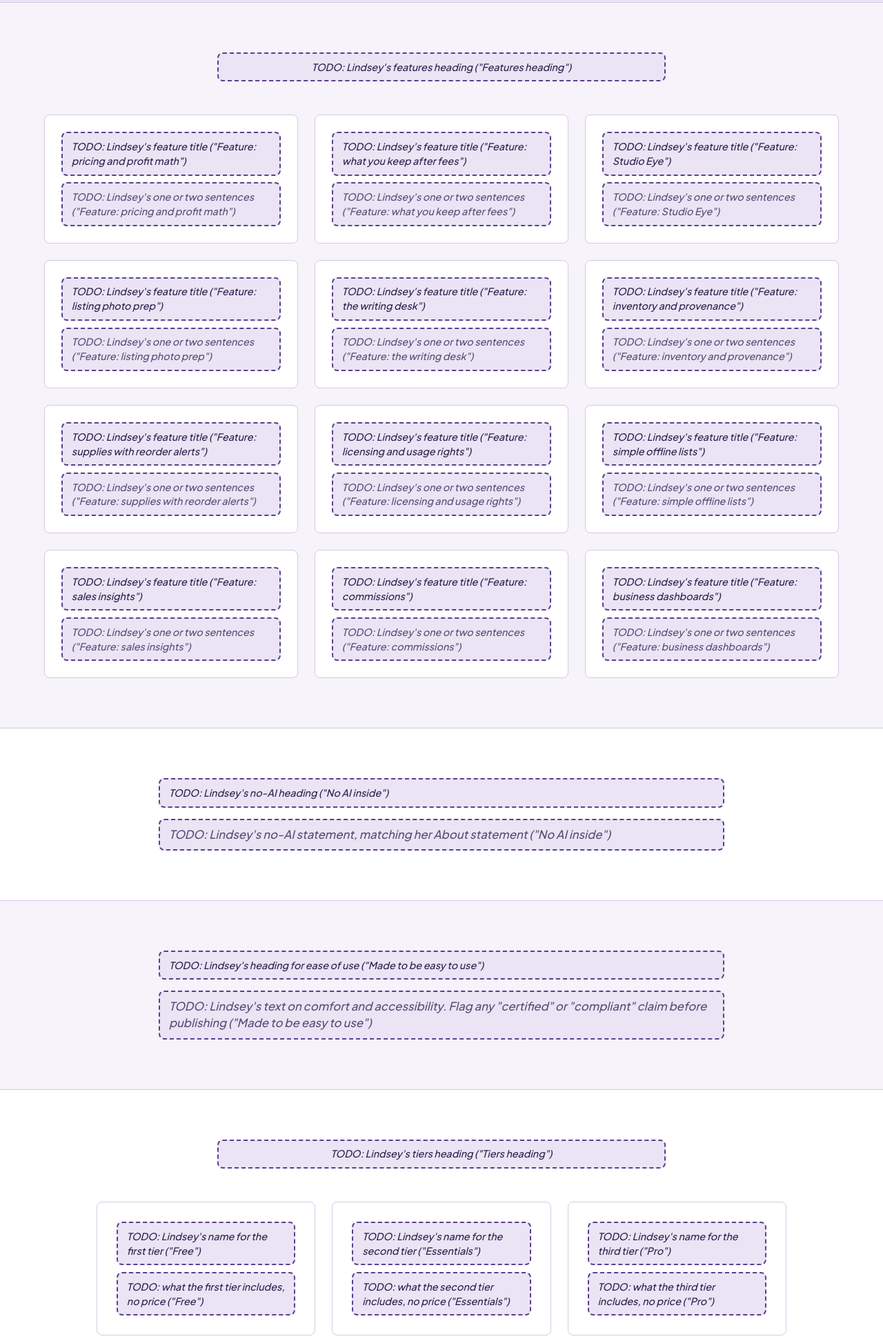
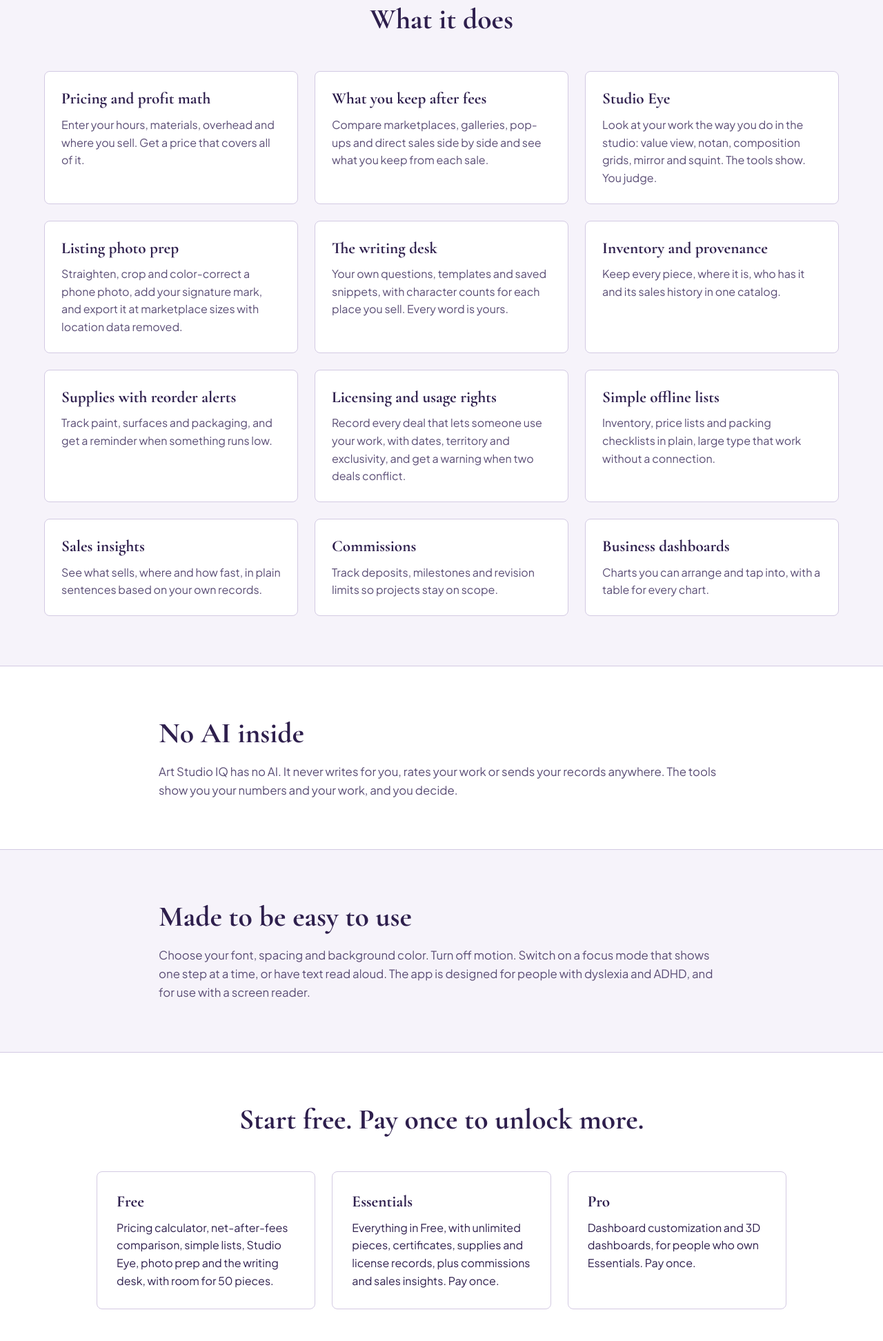
Before and after one commit to Lucy-Labs-Media/void-bloom-art-studio, a plain HTML site: page art-studio-iq/index.html in a window 1280 px wide. Shown: the part 853-2797 px from the top of the page at 69% size. Drawn offline with nearby package versions, Linux system fonts and the light colour scheme.

Commit message:
Add files via upload

```diff
--- a/art-studio-iq/index.html
+++ b/art-studio-iq/index.html
@@ -37,13 +37,13 @@
 
   <meta charset="UTF-8" />
   <meta name="viewport" content="width=device-width, initial-scale=1.0" />
-  <!-- TODO: title and description come from Lindsey's file (site-copy/art-studio-iq.md, "Page title" and "Page description"). -->
-  <title>TODO: Art Studio IQ page title | Void Bloom Art Studio</title>
-  <meta name="description" content="TODO: Lindsey's page description" />
+  <!-- DRAFT wording (Nov 26, 2026). Lindsey approves or rewrites it in site-copy/art-studio-iq.md. -->
+  <title>Art Studio IQ: price your work and track your studio | Void Bloom Art Studio</title>
+  <meta name="description" content="An Android app for working artists: price your work, see what you keep after fees, and track pieces, supplies and certificates. No AI. Pay once." />
   <link rel="canonical" href="https://lucy-labs-media.github.io/void-bloom-art-studio/art-studio-iq/" />
   <meta name="color-scheme" content="light dark" />
-  <meta property="og:title" content="TODO: Art Studio IQ page title" />
-  <meta property="og:description" content="TODO: Lindsey's page description" />
+  <meta property="og:title" content="Art Studio IQ: price your work and track your studio" />
+  <meta property="og:description" content="An Android app for working artists: price your work, see what you keep after fees, and track pieces, supplies and certificates. No AI. Pay once." />
   <meta property="og:image" content="https://lucy-labs-media.github.io/void-bloom-art-studio/assets/hero-featured.jpg" />
   <meta property="og:url" content="https://lucy-labs-media.github.io/void-bloom-art-studio/art-studio-iq/" />
   <meta property="og:type" content="website" />
@@ -73,25 +73,25 @@
   <main id="main-content">
 
     <!--
-      Every visitor-facing sentence on this page is Lindsey's, from site-copy/art-studio-iq.md.
-      Replace each .todo box with her exact text. Do not write, reword or shorten it.
-      No prices, ratings, download counts or release dates anywhere on this page.
+      DRAFT WORDING (Nov 26, 2026). The text on this page is a draft that Lindsey approves or rewrites in her own words
+      (site-copy/art-studio-iq.md); the plan says every visitor-facing word is hers. Do not add prices, ratings,
+      download counts or release dates, and do not promise a web app.
       HIDDEN UNTIL THE APP IS IN TESTING: the "built by a working artist" line from her file. Do not render it yet.
-      Form moved up beside the intro (conversion); the content order below follows W2.
+      The form sits beside the intro to catch visitors early; the content order below follows W2.
     -->
 
     <section class="aiq-hero" aria-labelledby="aiq-page-heading">
       <div class="aiq-grid">
         <div class="aiq-copy">
           <span class="status-pill active">Coming Soon</span>
-          <h1 id="aiq-page-heading"><span class="todo">TODO: Lindsey's heading ("Heading")</span></h1>
-          <p class="aiq-lede todo">TODO: Lindsey's short intro ("Intro")</p>
-          <p class="aiq-note todo">TODO: Lindsey's Android and iPhone waitlist line ("Android and iPhone")</p>
+          <h1 id="aiq-page-heading">Know what to charge and what you keep.</h1>
+          <p class="aiq-lede">Art Studio IQ is an app for working artists. It prices your pieces, tracks your inventory and supplies, and shows what you keep after fees. Your records stay on your phone.</p>
+          <p class="aiq-note">It starts on Android. On iPhone? Tell us when you join the list.</p>
         </div>
 
         <div id="beta" class="aiq-card" data-signup>
-          <h2 id="beta-heading" class="form-heading"><span class="todo">TODO: Lindsey's form heading ("Form heading")</span></h2>
-          <p class="form-intro todo">TODO: Lindsey's line above the form ("Form line")</p>
+          <h2 id="beta-heading" class="form-heading">Get the launch email</h2>
+          <p class="form-intro">We'll email you when Art Studio IQ is ready to try.</p>
 
           <form class="signup-form" action="https://api.web3forms.com/submit" method="POST"
                 data-form data-ajax novalidate aria-labelledby="beta-heading">
@@ -143,15 +143,15 @@
 
             <p class="form-status" role="status" aria-live="polite"></p>
             <button type="submit" class="btn primary full-width">Join the list</button>
-            <p class="fine-print todo">TODO: Lindsey's reassurance line under the button ("Reassurance")</p>
+            <p class="fine-print">We use your email only to tell you about Art Studio IQ.</p>
           </form>
 
           <div class="success-box" data-success hidden>
-            <h3 tabindex="-1" data-focus><span class="todo">TODO: Lindsey's thank-you heading ("Thank you heading")</span></h3>
-            <p data-platform="android" class="todo" hidden>TODO: Lindsey's thank-you line for Android users ("Thank you, Android")</p>
-            <p data-platform="iphone" class="todo" hidden>TODO: Lindsey's thank-you line for iPhone users ("Thank you, iPhone")</p>
-            <p data-platform="both" class="todo" hidden>TODO: Lindsey's thank-you line for people with both ("Thank you, both")</p>
-            <p data-platform="" class="todo" hidden>TODO: Lindsey's general thank-you line ("Thank you, general")</p>
+            <h3 tabindex="-1" data-focus>You're on the list.</h3>
+            <p data-platform="android" hidden>Art Studio IQ is built for Android first. We'll email you when it's ready to try.</p>
+            <p data-platform="iphone" hidden>Art Studio IQ starts on Android. Your answer helps us decide what to build for iPhone next, and we'll email you when we know more.</p>
+            <p data-platform="both" hidden>Art Studio IQ starts on Android, so your Android phone is covered. We'll email you when it's ready to try.</p>
+            <p data-platform="" hidden>Thanks for joining. We'll email you when Art Studio IQ is ready to try.</p>
           </div>
         </div>
       </div>
@@ -159,97 +159,97 @@
 
     <section class="section" aria-labelledby="features-heading">
       <div class="section-header">
-        <h2 id="features-heading"><span class="todo">TODO: Lindsey's features heading ("Features heading")</span></h2>
+        <h2 id="features-heading">What it does</h2>
       </div>
       <ul class="aiq-feature-grid">
         <li class="aiq-feature">
-          <h3><span class="todo">TODO: Lindsey's feature title ("Feature: pricing and profit math")</span></h3>
-          <p class="todo">TODO: Lindsey's one or two sentences ("Feature: pricing and profit math")</p>
+          <h3>Pricing and profit math</h3>
+          <p>Enter your hours, materials, overhead and where you sell. Get a price that covers all of it.</p>
         </li>
         <li class="aiq-feature">
-          <h3><span class="todo">TODO: Lindsey's feature title ("Feature: what you keep after fees")</span></h3>
-          <p class="todo">TODO: Lindsey's one or two sentences ("Feature: what you keep after fees")</p>
+          <h3>What you keep after fees</h3>
+          <p>Compare marketplaces, galleries, pop-ups and direct sales side by side and see what you keep from each sale.</p>
         </li>
         <li class="aiq-feature">
-          <h3><span class="todo">TODO: Lindsey's feature title ("Feature: Studio Eye")</span></h3>
-          <p class="todo">TODO: Lindsey's one or two sentences ("Feature: Studio Eye")</p>
+          <h3>Studio Eye</h3>
+          <p>Look at your work the way you do in the studio: value view, notan, composition grids, mirror and squint. The tools show. You judge.</p>
         </li>
         <li class="aiq-feature">
-          <h3><span class="todo">TODO: Lindsey's feature title ("Feature: listing photo prep")</span></h3>
-          <p class="todo">TODO: Lindsey's one or two sentences ("Feature: listing photo prep")</p>
+          <h3>Listing photo prep</h3>
+          <p>Straighten, crop and color-correct a phone photo, add your signature mark, and export it at marketplace sizes with location data removed.</p>
         </li>
         <li class="aiq-feature">
-          <h3><span class="todo">TODO: Lindsey's feature title ("Feature: the writing desk")</span></h3>
-          <p class="todo">TODO: Lindsey's one or two sentences ("Feature: the writing desk")</p>
+          <h3>The writing desk</h3>
+          <p>Your own questions, templates and saved snippets, with character counts for each place you sell. Every word is yours.</p>
         </li>
         <li class="aiq-feature">
-          <h3><span class="todo">TODO: Lindsey's feature title ("Feature: inventory and provenance")</span></h3>
-          <p class="todo">TODO: Lindsey's one or two sentences ("Feature: inventory and provenance")</p>
+          <h3>Inventory and provenance</h3>
+          <p>Keep every piece, where it is, who has it and its sales history in one catalog.</p>
         </li>
         <li class="aiq-feature">
-          <h3><span class="todo">TODO: Lindsey's feature title ("Feature: supplies with reorder alerts")</span></h3>
-          <p class="todo">TODO: Lindsey's one or two sentences ("Feature: supplies with reorder alerts")</p>
+          <h3>Supplies with reorder alerts</h3>
+          <p>Track paint, surfaces and packaging, and get a reminder when something runs low.</p>
         </li>
         <li class="aiq-feature">
-          <h3><span class="todo">TODO: Lindsey's feature title ("Feature: licensing and usage rights")</span></h3>
-          <p class="todo">TODO: Lindsey's one or two sentences ("Feature: licensing and usage rights")</p>
+          <h3>Licensing and usage rights</h3>
+          <p>Record every deal that lets someone use your work, with dates, territory and exclusivity, and get a warning when two deals conflict.</p>
         </li>
         <li class="aiq-feature">
-          <h3><span class="todo">TODO: Lindsey's feature title ("Feature: simple offline lists")</span></h3>
-          <p class="todo">TODO: Lindsey's one or two sentences ("Feature: simple offline lists")</p>
+          <h3>Simple offline lists</h3>
+          <p>Inventory, price lists and packing checklists in plain, large type that work without a connection.</p>
         </li>
         <li class="aiq-feature">
-          <h3><span class="todo">TODO: Lindsey's feature title ("Feature: sales insights")</span></h3>
-          <p class="todo">TODO: Lindsey's one or two sentences ("Feature: sales insights")</p>
+          <h3>Sales insights</h3>
+          <p>See what sells, where and how fast, in plain sentences based on your own records.</p>
         </li>
         <li class="aiq-feature">
-          <h3><span class="todo">TODO: Lindsey's feature title ("Feature: commissions")</span></h3>
-          <p class="todo">TODO: Lindsey's one or two sentences ("Feature: commissions")</p>
+          <h3>Commissions</h3>
+          <p>Track deposits, milestones and revision limits so projects stay on scope.</p>
         </li>
         <li class="aiq-feature">
-          <h3><span class="todo">TODO: Lindsey's feature title ("Feature: business dashboards")</span></h3>
-          <p class="todo">TODO: Lindsey's one or two sentences ("Feature: business dashboards")</p>
+          <h3>Business dashboards</h3>
+          <p>Charts you can arrange and tap into, with a table for every chart.</p>
         </li>
       </ul>
     </section>
 
     <section class="section band" aria-labelledby="noai-heading">
       <div class="prose">
-        <h2 id="noai-heading"><span class="todo">TODO: Lindsey's no-AI heading ("No AI inside")</span></h2>
-        <p class="todo">TODO: Lindsey's no-AI statement, matching her About statement ("No AI inside")</p>
+        <h2 id="noai-heading">No AI inside</h2>
+        <p>Art Studio IQ has no AI. It never writes for you, rates your work or sends your records anywhere. The tools show you your numbers and your work, and you decide.</p>
       </div>
     </section>
 
     <section class="section" aria-labelledby="easy-heading">
       <div class="prose">
-        <h2 id="easy-heading"><span class="todo">TODO: Lindsey's heading for ease of use ("Made to be easy to use")</span></h2>
-        <p class="todo">TODO: Lindsey's text on comfort and accessibility. Flag any "certified" or "compliant" claim before publishing ("Made to be easy to use")</p>
+        <h2 id="easy-heading">Made to be easy to use</h2>
+        <p>Choose your font, spacing and background color. Turn off motion. Switch on a focus mode that shows one step at a time, or have text read aloud. The app is designed for people with dyslexia and ADHD, and for use with a screen reader.</p>
       </div>
     </section>
 
     <section class="section band" aria-labelledby="tiers-heading">
       <div class="section-header">
-        <h2 id="tiers-heading"><span class="todo">TODO: Lindsey's tiers heading ("Tiers heading")</span></h2>
+        <h2 id="tiers-heading">Start free. Pay once to unlock more.</h2>
       </div>
       <ul class="tiers">
         <li class="tier">
-          <h3><span class="todo">TODO: Lindsey's name for the first tier ("Free")</span></h3>
-          <p class="todo">TODO: what the first tier includes, no price ("Free")</p>
+          <h3>Free</h3>
+          <p>Pricing calculator, net-after-fees comparison, simple lists, Studio Eye, photo prep and the writing desk, with room for 50 pieces.</p>
         </li>
         <li class="tier">
-          <h3><span class="todo">TODO: Lindsey's name for the second tier ("Essentials")</span></h3>
-          <p class="todo">TODO: what the second tier includes, no price ("Essentials")</p>
+          <h3>Essentials</h3>
+          <p>Everything in Free, with unlimited pieces, certificates, supplies and license records, plus commissions and sales insights. Pay once.</p>
         </li>
         <li class="tier">
-          <h3><span class="todo">TODO: Lindsey's name for the third tier ("Pro")</span></h3>
-          <p class="todo">TODO: what the third tier includes, no price ("Pro")</p>
+          <h3>Pro</h3>
+          <p>Dashboard customization and 3D dashboards, for people who own Essentials. Pay once.</p>
         </li>
       </ul>
     </section>
 
     <section class="section center" aria-labelledby="final-heading">
       <div class="prose">
-        <h2 id="final-heading"><span class="todo">TODO: Lindsey's closing line ("Closing")</span></h2>
+        <h2 id="final-heading">Join the list and we'll tell you when it's ready.</h2>
         <p><a href="#beta" class="btn secondary">Join the list</a></p>
       </div>
     </section>
```
Also changed, not shown: index.html (+18 -19 lines), 3 other files.
